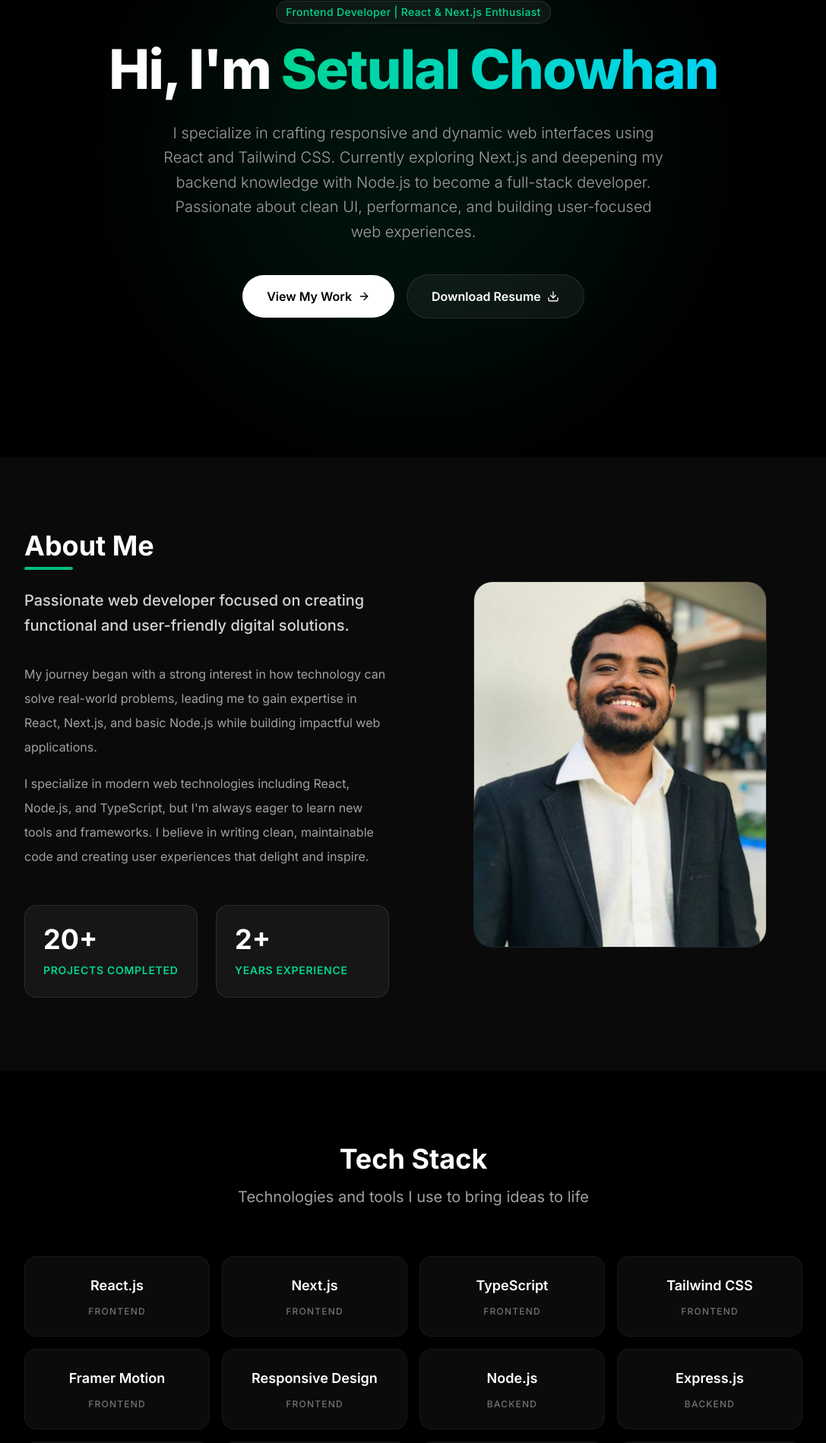
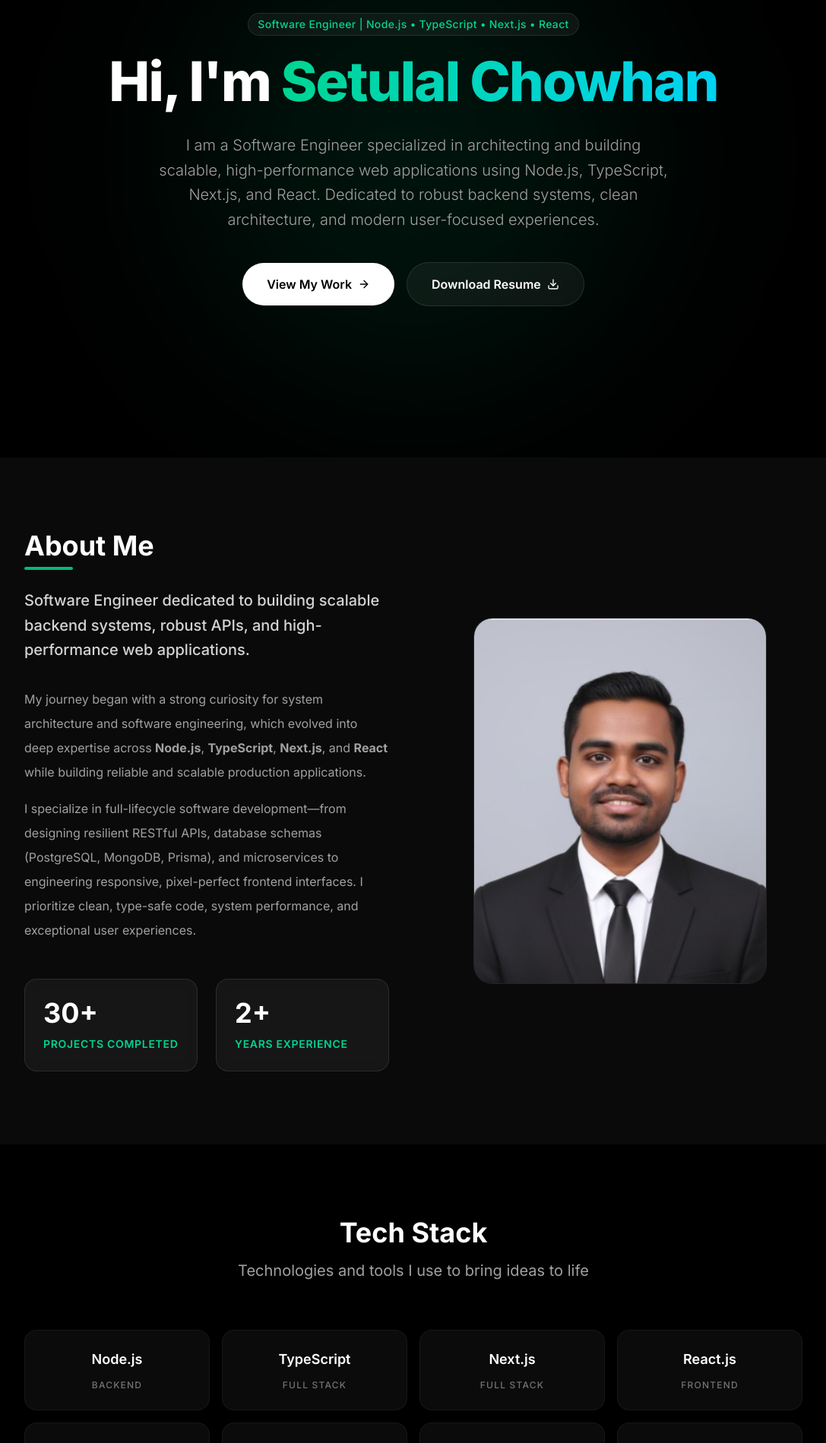
Before and after one commit to SetuLalChowhan/SetuLal, a React (Vite) app: page / in a window 1280 px wide. Shown: the part 198-2097 px from the top of the page at 76% size, without its empty margins (96-1183 px from the left). Built offline with nearby package versions, Linux system fonts and the light colour scheme; no server answers.

Commit message:
feat: implement portfolio sections and update meta information

```diff
--- a/index.html
+++ b/index.html
@@ -10,7 +10,11 @@
       href="https://fonts.googleapis.com/css2?family=Inter:wght@300;400;500;600;700;800&display=swap"
       rel="stylesheet"
     />
-    <title>Setulal Chowhan | Frontend Developer</title>
+    <title>Setulal Chowhan | Software Engineer (Node.js, TypeScript, Next.js, React)</title>
+    <meta
+      name="description"
+      content="Portfolio of Setulal Chowhan - Software Engineer expert in Node.js, TypeScript, Next.js, and React. Building scalable backend systems and high-performance web applications."
+    />
   </head>
   <body class="bg-black text-white selection:bg-white selection:text-black">
     <div id="root"></div>
--- a/src/components/portfolio/AboutSection.jsx
+++ b/src/components/portfolio/AboutSection.jsx
@@ -1,6 +1,6 @@
 import React from "react";
 import { motion } from "motion/react";
-
+import SetuAvatar from "@/assets/images/setuAvatar.jpg";
 const AboutSection = () => {
   return (
     <section id="about" className="py-24 px-6 md:px-12 bg-neutral-950">
@@ -17,30 +17,32 @@ const AboutSection = () => {
             <h2 className="text-4xl font-bold text-white mb-2">About Me</h2>
             <div className="w-16 h-1 bg-emerald-500 rounded-full mb-6"></div>
             <p className="text-xl text-neutral-300 font-medium leading-relaxed">
-              Passionate web developer focused on creating functional and
-              user-friendly digital solutions.
+              Software Engineer dedicated to building scalable backend systems,
+              robust APIs, and high-performance web applications.
             </p>
           </div>
 
           <div className="space-y-4 text-neutral-400 leading-loose">
             <p>
-              My journey began with a strong interest in how technology can
-              solve real-world problems, leading me to gain expertise in React,
-              Next.js, and basic Node.js while building impactful web
-              applications.
+              My journey began with a strong curiosity for system architecture
+              and software engineering, which evolved into deep expertise across{" "}
+              <strong>Node.js</strong>, <strong>TypeScript</strong>,{" "}
+              <strong>Next.js</strong>, and <strong>React</strong> while
+              building reliable and scalable production applications.
             </p>
             <p>
-              I specialize in modern web technologies including React, Node.js,
-              and TypeScript, but I'm always eager to learn new tools and
-              frameworks. I believe in writing clean, maintainable code and
-              creating user experiences that delight and inspire.
+              I specialize in full-lifecycle software development—from designing
+              resilient RESTful APIs, database schemas (PostgreSQL, MongoDB,
+              Prisma), and microservices to engineering responsive,
+              pixel-perfect frontend interfaces. I prioritize clean, type-safe
+              code, system performance, and exceptional user experiences.
             </p>
           </div>
 
           <div className="grid grid-cols-2 gap-6 pt-4">
             <div className="border border-white/10 rounded-2xl p-6 bg-white/5 backdrop-blur-sm">
               <span className="block text-4xl font-bold text-white mb-2">
-                20+
+                30+
               </span>
               <span className="text-sm text-emerald-400 font-semibold tracking-wider">
                 PROJECTS COMPLETED
@@ -68,7 +70,7 @@ const AboutSection = () => {
           <div className="relative w-full aspect-[4/5] max-w-sm mx-auto rounded-3xl overflow-hidden ring-1 ring-white/10 group">
             <div className="absolute inset-0 bg-transparent group-hover:bg-emerald-500/10 mix-blend-overlay z-10 transition-all duration-500"></div>
             <img
-              src="/setu.jpg"
+              src={SetuAvatar}
               alt="Setulal Chowhan Professional"
               className="w-full h-full object-cover grayscale-0 group-hover:grayscale scale-100 group-hover:scale-105 transition-all duration-700 ease-in-out"
             />
--- a/src/components/portfolio/ExperienceSection.jsx
+++ b/src/components/portfolio/ExperienceSection.jsx
@@ -4,50 +4,54 @@ import { Calendar, MapPin, Building2, GraduationCap } from "lucide-react";
 
 const experiences = [
   {
-    role: "Frontend Developer",
+    role: "Software Engineer",
     company: "Softvence Agency",
     location: "Mohakhali Wireless, Medona Tower, Dhaka, Bangladesh",
     period: "November 2024 - Present",
     type: "Full-time",
     description:
-      "Contributing to the development of modern and responsive web applications using React and Next.js.",
+      "Engineering full-stack web applications, scalable backend services, and high-performance user interfaces using Node.js, TypeScript, Next.js, and React.",
     responsibilities: [
-      "Developed and maintained responsive user interfaces using React, Next.js, and Tailwind CSS.",
-      "Collaborated with backend developers to integrate REST APIs for dynamic data handling.",
-      "Worked closely with designers to implement pixel-perfect UI and enhance user experience.",
-      "Optimized frontend performance, ensuring fast load times and smooth user interactions.",
-      "Utilized Git for version control and participated in team code reviews to maintain code quality.",
+      "Architected and maintained full-stack web applications and robust services with Next.js, React, TypeScript, and Node.js.",
+      "Designed and deployed performant RESTful APIs and backend integration layers with Express and Node.js.",
+      "Collaborated with cross-functional teams to implement scalable database models (PostgreSQL & MongoDB) and optimized state flows.",
+      "Optimized application performance, web vitals, and rendering speeds for high-traffic enterprise solutions.",
+      "Employed Git workflows, code reviews, and software engineering best practices to maintain high code quality.",
     ],
     technologies: [
+      "Node.js",
+      "TypeScript",
+      "Next.js",
       "React",
-      "Next.js",
-      "TypeScript",
+      "PostgreSQL",
+      "MongoDB",
       "Tailwind CSS",
+      "REST APIs",
       "Git",
-      "REST API Integration",
     ],
   },
   {
-    role: "Junior Frontend Developer",
+    role: "Junior Software Engineer",
     company: "QuilCraft",
     location: "Remote",
     period: "December 2023 - November 2024",
     type: "Part-time",
     description:
-      "Worked on developing and enhancing user interfaces for client projects with a focus on responsive design and performance.",
+      "Developed web applications, responsive components, and backend API integration workflows with React, TypeScript, and Node.js.",
     responsibilities: [
-      "Built and maintained responsive UI components using React.js and Tailwind CSS.",
-      "Collaborated with backend developers to integrate REST APIs for dynamic data rendering.",
-      "Optimized website performance, improving load times and user experience.",
-      "Worked closely with designers to ensure pixel-perfect UI implementation.",
-      "Utilized Git for version control and participated in code reviews for collaborative development.",
+      "Built and maintained responsive, reusable web components and dynamic user interfaces using React.js and TypeScript.",
+      "Integrated backend REST APIs and handled asynchronous state management for real-time web applications.",
+      "Enhanced frontend performance, ensuring responsive cross-browser compatibility and smooth interactions.",
+      "Collaborated closely with design and engineering teams via Git version control and sprint cycles.",
     ],
     technologies: [
       "React.js",
+      "TypeScript",
+      "Node.js",
       "Tailwind CSS",
       "JavaScript",
+      "REST APIs",
       "Git",
-      "REST API Integration",
     ],
   },
 ];
--- a/src/components/portfolio/HeroSection.jsx
+++ b/src/components/portfolio/HeroSection.jsx
@@ -15,7 +15,7 @@ const HeroSection = () => {
           transition={{ duration: 0.5 }}
         >
           <span className="inline-block py-1 px-3 rounded-full bg-white/5 border border-white/10 text-emerald-400 text-sm font-medium tracking-wide mb-6">
-            Frontend Developer | React & Next.js Enthusiast
+            Software Engineer | Node.js • TypeScript • Next.js • React
           </span>
         </motion.div>
 
@@ -37,11 +37,9 @@ const HeroSection = () => {
           animate={{ opacity: 1, y: 0 }}
           transition={{ duration: 0.5, delay: 0.2 }}
         >
-          I specialize in crafting responsive and dynamic web interfaces using
-          React and Tailwind CSS. Currently exploring Next.js and deepening my
-          backend knowledge with Node.js to become a full-stack developer.
-          Passionate about clean UI, performance, and building user-focused web
-          experiences.
+          I am a Software Engineer specialized in architecting and building scalable,
+          high-performance web applications using Node.js, TypeScript, Next.js, and React.
+          Dedicated to robust backend systems, clean architecture, and modern user-focused experiences.
         </motion.p>
 
         <motion.div
--- a/src/components/portfolio/ProjectsSection.jsx
+++ b/src/components/portfolio/ProjectsSection.jsx
@@ -10,6 +10,7 @@ import p5 from "@/assets/images/lob.jpg";
 import p6 from "@/assets/images/cv.jpg";
 import p7 from "@/assets/images/duke.jpg";
 import p8 from "@/assets/images/malik.jpg";
+import p9 from "@/assets/images/micka.jpg";
 import anna from "@/assets/images/anna.jpg";
 import stakd from "@/assets/images/stakd.jpg";
 import aviation from "@/assets/images/aviation.jpg";
@@ -72,7 +73,7 @@ const projects = [
     title: "Construction Calculator",
     description:
       "A construction management calculator platform that helps professionals estimate project costs, quantities, materials, and measurements with easy-to-use calculation tools.",
-    image: p8,
+    image: p9,
     tags: ["React", "Laravel", "Tailwind CSS"],
     github: "https://github.com/Mickael12312/mickajobs.git",
     live: "https://micka231.netlify.app/",
--- a/src/components/portfolio/SkillsSection.jsx
+++ b/src/components/portfolio/SkillsSection.jsx
@@ -2,19 +2,18 @@ import React from "react";
 import { motion } from "motion/react";
 
 const skills = [
+  { name: "Node.js", category: "Backend" },
+  { name: "TypeScript", category: "Full Stack" },
+  { name: "Next.js", category: "Full Stack" },
   { name: "React.js", category: "Frontend" },
-  { name: "Next.js", category: "Frontend" },
-  { name: "TypeScript", category: "Frontend" },
+  { name: "Express.js", category: "Backend" },
+  { name: "REST APIs", category: "Backend" },
+  { name: "PostgreSQL", category: "Database" },
+  { name: "MongoDB", category: "Database" },
+  { name: "Prisma ORM", category: "Database" },
   { name: "Tailwind CSS", category: "Frontend" },
   { name: "Framer Motion", category: "Frontend" },
-  { name: "Responsive Design", category: "Frontend" },
-  { name: "Node.js", category: "Backend" },
-  { name: "Express.js", category: "Backend" },
-  { name: "REST APIs", category: "Backend" },
-  { name: "MongoDB", category: "Backend" },
-  { name: "PostgreSQL", category: "Backend" },
-  { name: "Prisma", category: "Backend" },
-  { name: "Git", category: "Tools" },
+  { name: "Git & Version Control", category: "Tools" },
 ];
 
 const SkillsSection = () => {
```
Also changed, not shown: src/components/portfolio/ContactSection.jsx (+168 -18 lines), src/assets/images/micka.jpg (added), src/assets/images/setuAvatar.jpg (added).
